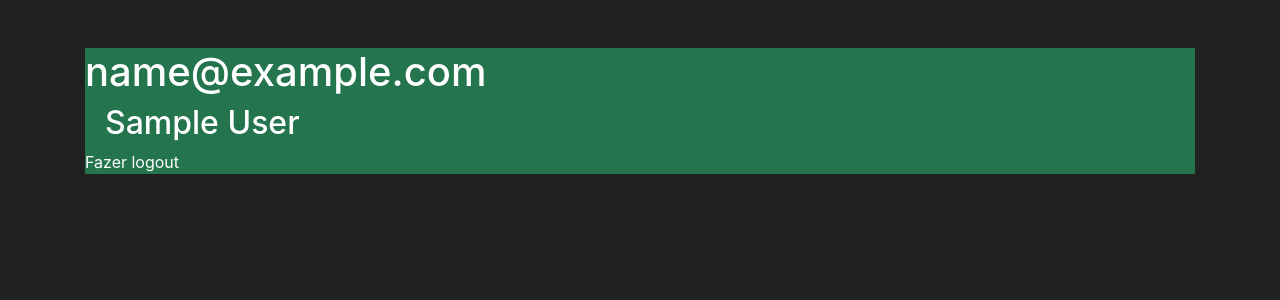
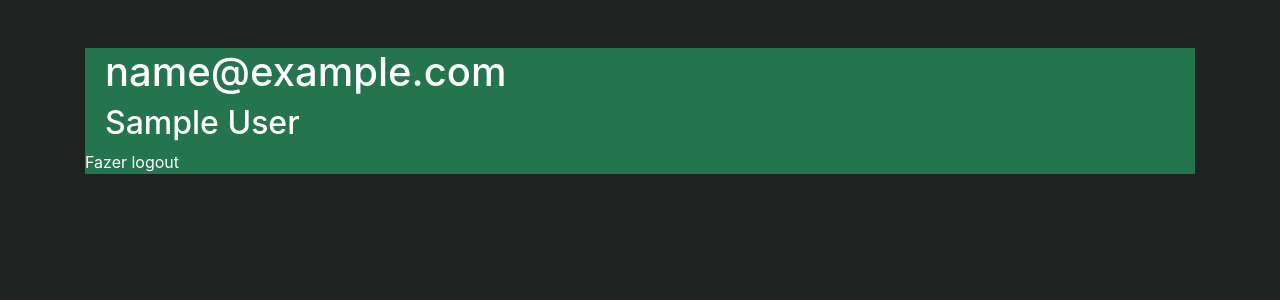
Before and after one commit to LucasPereiraM/groovee, a PHP site: page / in a window 1280 px wide. Shown: the part 41-341 px from the top of the page. Run offline with PHP 8.4, Linux system fonts and the light colour scheme; the visitor is signed in with stand-in values (Sample User, id 1).

Commit message:
🎈 perf:

```diff
--- a/index.php
+++ b/index.php
@@ -43,7 +43,7 @@ if (isset($_SESSION['usuario']) && isset($_SESSION['nome'])) {
   <body>
     <div class="container">
 
-      <div class="row">
+      <div>
         <br><br>
       </div>
 
--- a/musica.php
+++ b/musica.php
@@ -29,7 +29,7 @@ if (isset($_SESSION['usuario']) && isset($_SESSION['nome'])) {
                 </a>
             </li>
             <li class="nav-item">
-                <a class="nav-link disabled" href="index.php">Home</a>
+                <a class="nav-link" href="index.php">Home</a>
             </li>
             <li class="nav-item">
                 <a class="nav-link" href="login.php">Faça Login</a>
--- a/style.css
+++ b/style.css
@@ -61,6 +61,7 @@ label{
 
 .userInfo a,h1,h2{
     color: white;
+    text-indent: 20px;
 }
 
 .musicInfo{
```
